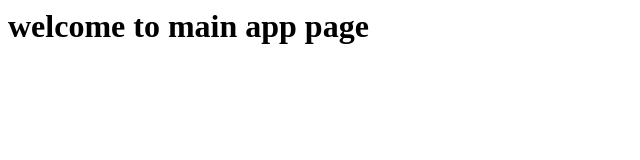
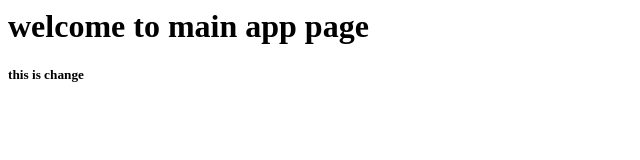
Before and after one commit to animesh6219/testpwa2, a plain HTML site: page index.htm in a window 1280 px wide. Shown: the full height of the page, 0-640 px from the left. Drawn offline with Linux system fonts and the light colour scheme.

Commit message:
Update index.htm

```diff
--- a/index.htm
+++ b/index.htm
@@ -5,5 +5,6 @@
 </head>
 <body>
 <h1>welcome to main app page</h1>
+  <h5>this is change</h5>
 </body>
 </html>
```
